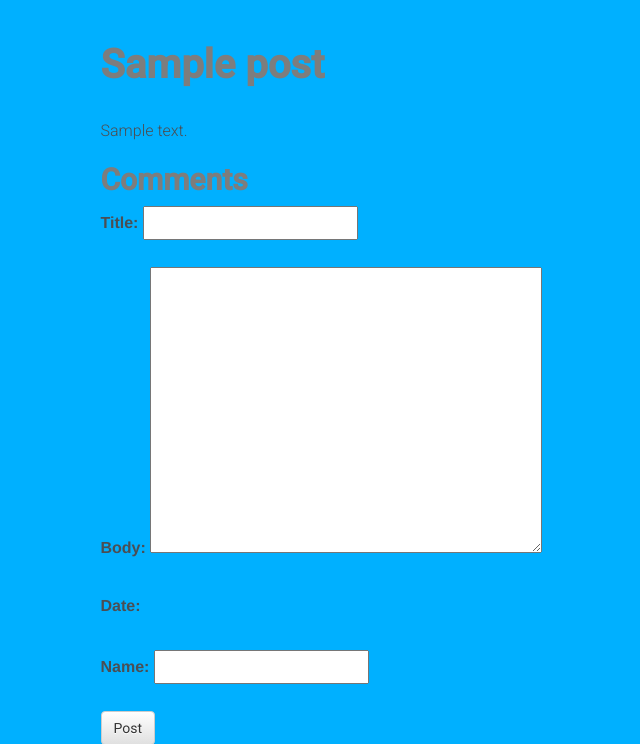
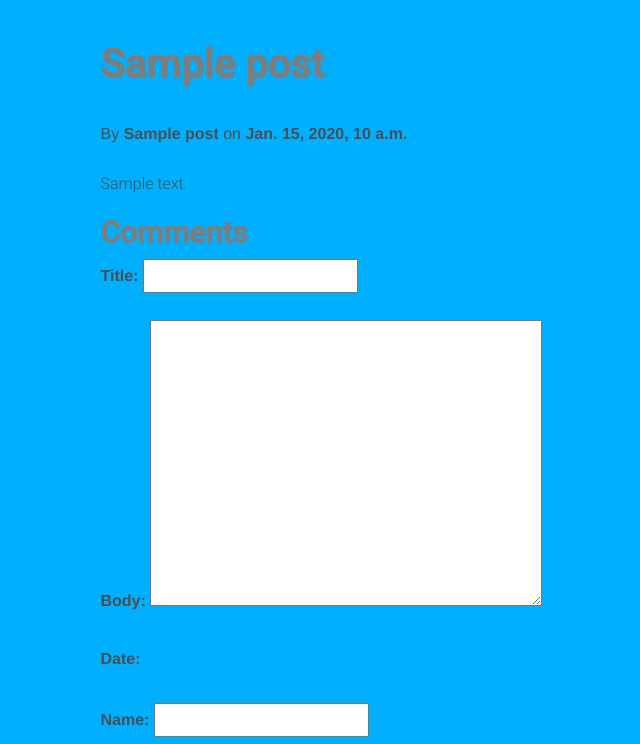
Before and after one commit to surajkincity/site, a Django app: template template/blog/detail.html in a window 1280 px wide. Shown: the part 52-796 px from the top of the page, without its empty margins (67-707 px from the left). Run offline with Django 3.2, Linux system fonts and the light colour scheme; data comes from the database, SQL or seed files in the repository; tables that the repository leaves empty hold one stand-in row (values such as "Sample post"); the template is opened without the code that fills it: values that come from a table or form of the project are taken from there, most other values are stand-ins (such as "Sample title", 1, 10 or a date in 2020); some libraries are stand-ins or nearby versions.

Commit message:
cascascsacas

```diff
--- a/template/answers/detail.html
+++ b/template/answers/detail.html
@@ -13,6 +13,7 @@
 <div class="row">
 <div class="col-md-10 col-md-offset-1" >
 <br>  <h1>{{post.title}}</h1><br>
+<p>By <b> {{post.name}}</b> on <b>{{post.date}}</b><br>
 <div class="postbody">
   {{post.body}}
 
@@ -33,7 +34,7 @@
   <div>
   {%for x in comments%}
   {% if x.blog == post.title %}
-  <p> <b> {{x.name}}</b> on <b>{{x.date}}</b><br>{{x.comment}}</p>
+  <p>By <b> {{x.name}}</b> on <b>{{x.date}}</b><br>{{x.comment}}</p>
   {% endif%}
   {%endfor%}
   </div>
--- a/template/blog/detail.html
+++ b/template/blog/detail.html
@@ -13,6 +13,7 @@
 <div class="row">
 <div class="col-md-10 col-md-offset-1" >
 <br>  <h1>{{post.title}}</h1><br>
+<p>By <b> {{post.name}}</b> on <b>{{post.date}}</b><br>
 <div class="postbody">
   {{post.body}}
 
@@ -33,7 +34,7 @@
   <div>
   {%for x in comments%}
   {% if x.blog == post.title %}
-  <p> <b> {{x.name}}</b> on <b>{{x.date}}</b><br>{{x.comment}}</p>
+  <p>By <b> {{x.name}}</b> on <b>{{x.date}}</b><br>{{x.comment}}</p>
   {% endif%}
   {%endfor%}
   </div>
```
